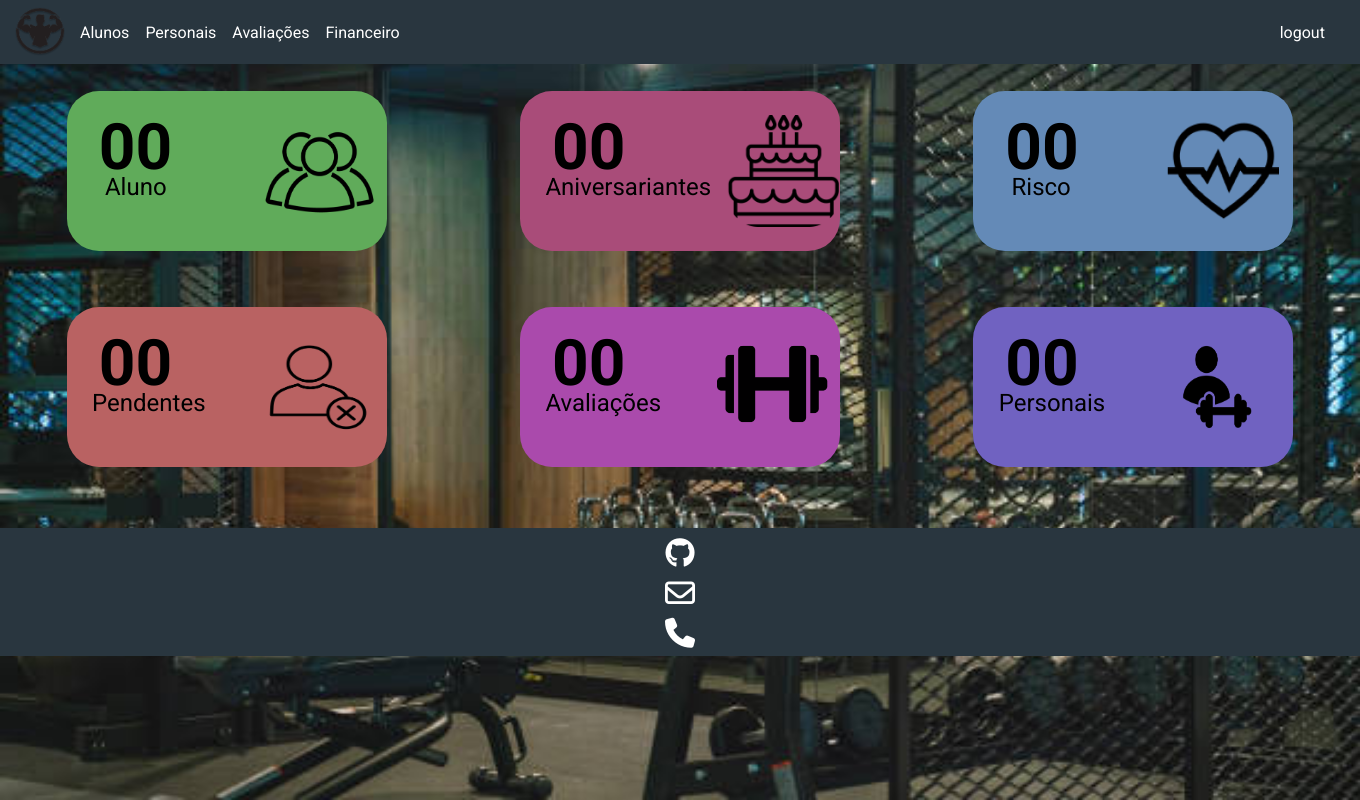
After one commit to welly555/Nicho-GYM, a Django app: page /dashboard/ in a window 1360 px wide. The commit adds this page. Run offline with Django 4.2, Linux system fonts and the light colour scheme; some libraries are stand-ins or nearby versions.

Commit message:
dashboard

```diff
--- a/project/gym/static/gym/css/style.css
+++ b/project/gym/static/gym/css/style.css
@@ -200,13 +200,16 @@ body{
     border-radius: 6px;
 }
 
+#home-login button:hover{
+    background-color: #00BFFF;
+}
 
 #home-cadastro button{
     margin: auto 0;
     margin-left: 1rem;
     width: 7rem;
     height: 2.2rem;
-    background-color: #00BFFF;
+    background-color: #4682B4;
     border-color: #4682B4;
     justify-content: center;
     text-decoration: none;
@@ -214,6 +217,10 @@ body{
     color: #FFFF;
     cursor: pointer;
     border-radius: 6px;
+}
+
+#home-cadastro button:hover{
+    background-color: #00BFFF;
 }
 
 .home-corpo h2{
@@ -276,18 +283,18 @@ body{
     width: 600px;
     height: 450px;
     margin: 50px 0 0 10rem;
+    margin-bottom: 8rem;
 }
 
 footer {
-    height: 10rem;
-    margin-top: 150px;
-    background: rgba(0, 0, 0, 0.25);
+    margin-top: 2rem;
+    height: 8rem;
+    background: #29363F;
 }
 
 .container-footer {
     display: flex;
     align-items: center;
-    margin-top: 15px;
     flex-direction: row;
     justify-content: center;
 }
@@ -302,6 +309,10 @@ footer {
     color: #FFFF;
     font-size: 30px;
     margin-top: 10px;
+}
+
+.fa-github:hover {
+    color: #1583c1;
 }
 
 
@@ -320,18 +331,33 @@ footer {
     text-decoration: none;
     font-family: sans-serif;
     color: #FFFF;
-    margin-left: 10px;
-    margin-top: 10px;
+    margin-left: 2rem;
+    margin-top: 2rem;
 }
 
 .footer-container-github i, p{
-    margin-top: 20px;
+    margin-top: 1rem;
 }
 .links {
     display: flex;
     justify-content: center;
     margin-top: 1rem;
     color: #FFFF;
+}
+
+.link {
+    display: flex;
+    justify-content: center;
+    color: #FFFF;
+}
+
+.link a {
+    text-decoration: none;
+    color: #FFFF;
+}
+
+.link a:hover {
+    color: #1583c1;
 }
 
 .container-aluno{
@@ -342,3 +368,107 @@ footer {
     justify-content: center;
     align-items: center;
 }
+
+.menu {
+    gap: 1rem;
+}
+
+.logout {
+    margin-left: 55rem;
+}
+
+/* .dashboard_body {
+    width: 100%;
+    height: 100%;
+    background-image: url("static/gym/img/image09.jpg");
+} */
+
+body {
+    background-image: url("/static/gym/img/image09.jpg");
+    background-repeat: no-repeat;
+    background-size: cover;
+    width: 100%;
+    height: 100%;
+}
+
+.container-card {
+    width: 100%;
+    height: 27rem;
+}
+
+.linha_01, .linha_02{
+    display: flex;
+    height: 50%;
+    /* background-color: #FFFF; */
+}
+
+.card {
+    display: flex;
+    background-color: red;
+    margin-right: 2rem;
+    width: 20rem;
+    height: 10rem;
+    margin: 0 auto;
+    margin-top: 1.7rem;
+    align-items: center;
+    border-radius: 2rem;
+}
+
+.card img {
+    width: 7rem;
+    height: 7rem;
+    position: relative;
+    margin-left: 3.5rem;
+}
+
+.dashboard_aniversariantes img {
+    position: relative;
+    margin-left: 1rem;
+}
+
+.dashboard_aluno img, .dashboard_risco img {
+    position: relative;
+    margin-left: 6rem;
+}
+
+.card h2 {
+    margin-bottom: 3rem;
+    margin-left: 2rem;
+    font-size: 4rem;
+}
+
+.card p {
+    position: relative;
+    margin-top: 2rem;
+    margin-left: -5rem;
+    font-size: 1.5rem;
+}
+
+.dashboard_aluno p, .dashboard_risco p{
+    position: relative;
+    margin-left: -4.2rem;
+}
+
+.dashboard_aluno{
+    background-color: #60AB5A;
+}
+
+.dashboard_aniversariantes{
+    background-color: #A94C79;
+}
+
+.dashboard_risco{
+    background-color: #648AB7;
+}
+
+.dashboard_pendentes{
+    background-color: #B96262;
+}
+
+.dashboard_avaliacao{
+    background-color: #AA4AAC;
+}
+
+.dashboard_personal{
+    background-color: #7062C1;
+}
--- a/project/gym/templates/gym/pages/cadastro.html
+++ b/project/gym/templates/gym/pages/cadastro.html
@@ -1,5 +1,7 @@
 {% include 'gym/partials/head.html' %}
 {% load static%}
+
+{% block tittle %}Cadastro{% endblock tittle %}
 
 {% if form.errors %}
         <div class="form-gruop">
--- /dev/null
+++ b/project/gym/templates/gym/pages/dashboard.html
@@ -0,0 +1,45 @@
+{% include 'gym/partials/head.html' %}
+{% include 'gym/partials/header_dashboard.html' %}
+{% load static %}
+
+
+<body class="dashboard_body">
+    <div class="container-card">
+        <div class="linha_01">
+            <div class="dashboard_aluno card">
+                <h2>00</h2>
+                <p>Aluno</p>
+                <img src="/static/gym/img/image_aluno.png" alt="">
+            </div>
+            <div class="dashboard_aniversariantes card">
+                <h2>00</h2>
+                <p>Aniversariantes</p>
+                <img src="/static/gym/img/image_aniversariantes.png" alt="">
+            </div>
+            <div class="dashboard_risco card">
+                <h2>00</h2>
+                <p>Risco</p>
+                <img src="/static/gym/img/image_risco.png" alt="">
+            </div>
+        </div>
+        <div class="linha_02">
+            <div class="dashboard_pendentes card ">
+                <h2>00</h2>
+                <p>Pendentes</p>
+                <img src="/static/gym/img/image_pendente.png" alt="">
+            </div>
+            <div class="dashboard_avaliacao card ">
+                <h2>00</h2>
+                <p>Avaliações</p>
+                <img src="/static/gym/img/image_avaliacao.png" alt="">
+            </div>
+            <div class="dashboard_personal card">
+                <h2>00</h2>
+                <p>Personais</p>
+                <img src="/static/gym/img/image_personal.png" alt="">
+            </div>
+        </div>
+    </div>
+</body>
+
+{% include 'gym/partials/footer_dashboard.html' %}
--- /dev/null
+++ b/project/gym/templates/gym/partials/footer_dashboard.html
@@ -0,0 +1,15 @@
+{% include 'gym/partials/head.html' %}
+{% include 'gym/partials/message.html' %}
+{% load static %}
+
+<footer>
+    <div class="container-footer" id="footer-container-github">
+        <a href="https://github.com/welly555/Nicho-GYM"><i class="fa-brands fa-github"></i></a>
+    </div>
+    <div class="container-footer" id="footer-container-email">
+        <i class="fa-regular fa-envelope"></i>
+    </div>
+    <div class="container-footer" id="footer-container-phone">
+        <i class="fa-solid fa-phone"></i>
+    </div>
+</footer>
--- a/project/gym/templates/gym/partials/head.html
+++ b/project/gym/templates/gym/partials/head.html
@@ -6,10 +6,11 @@
     <meta charset="UTF-8">
     <meta http-equiv="X-UA-Compatible" content="IE=edge">
     <meta name="viewport" content="width=device-width, initial-scale=1.0">
-    <title>Login</title>
+    <title> {% block title %}{% endblock title %} Nicho-Gym </title>
     <link rel="stylesheet" href="{% static 'gym/css/style.css'%}">
     <link rel="preconnect" href="https://fonts.googleapis.com">
     <link rel="preconnect" href="https://fonts.gstatic.com" crossorigin>
     <link href="https://fonts.googleapis.com/css2?family=Roboto+Slab:wght@900&family=Roboto:wght@300;400;700&display=swap" rel="stylesheet">
+    <link rel="icon" type="image/x-icon" href="/static/gym/img/favicon.ico">
     <script src="https://kit.fontawesome.com/5b9e11ed06.js" crossorigin="anonymous"></script>
 </head>
--- /dev/null
+++ b/project/gym/templates/gym/partials/header_dashboard.html
@@ -0,0 +1,26 @@
+{% include 'gym/partials/head.html' %}
+{% include 'gym/partials/message.html' %}
+{% load static %}
+
+<header class="cabeçalho">
+    <img src="{% static 'gym/img/logoAcad 1.png' %}" alt="">
+
+    <div class="menu link">
+        <div>
+            <a href="#">Alunos</a>
+        </div>
+        <div>
+            <a href="#">Personais</a>
+        </div>
+        <div>
+            <a href="#">Avaliações</a>
+        </div>
+        <div>
+            <a href="#">Financeiro</a>
+        </div>
+    </div>
+    <div class="logout link">
+        <a href="#">logout</a>
+    </div>
+
+</header>
--- a/project/gym/urls.py
+++ b/project/gym/urls.py
@@ -18,6 +18,7 @@ urlpatterns = [
     path('email/', views.envia_email, name='envia_email'),
     path('login/senha/<uid64>', views.senha, name='senha'),
     path('login/senha/<uid64>/create', views.senha_create, name='senha_create'),
+    path('dashboard/', views.dashboard, name='dashboard'),
 
 
 ]
--- a/project/gym/views.py
+++ b/project/gym/views.py
@@ -244,3 +244,6 @@ def envia_email(request,):
     email.attach_alternative(html_content, 'text/html')
     email.send()
     return HttpResponse('OLá')
+
+def dashboard(request):
+    return render(request,'gym/pages/dashboard.html')
```
Also changed, not shown: project/gym/templates/gym/pages/home.html (+1 -17 lines), project/project/settings.py (+7 -7 lines), project/gym/static/gym/img/favicon.ico (added), project/gym/static/gym/img/image_aluno.png (added), project/gym/static/gym/img/image_aniversariantes.png (added), project/gym/static/gym/img/image_avaliacao.png (added), project/gym/static/gym/img/image_pendente.png (added), project/gym/static/gym/img/image_personal.png (added), project/gym/static/gym/img/image_risco.png (added).
